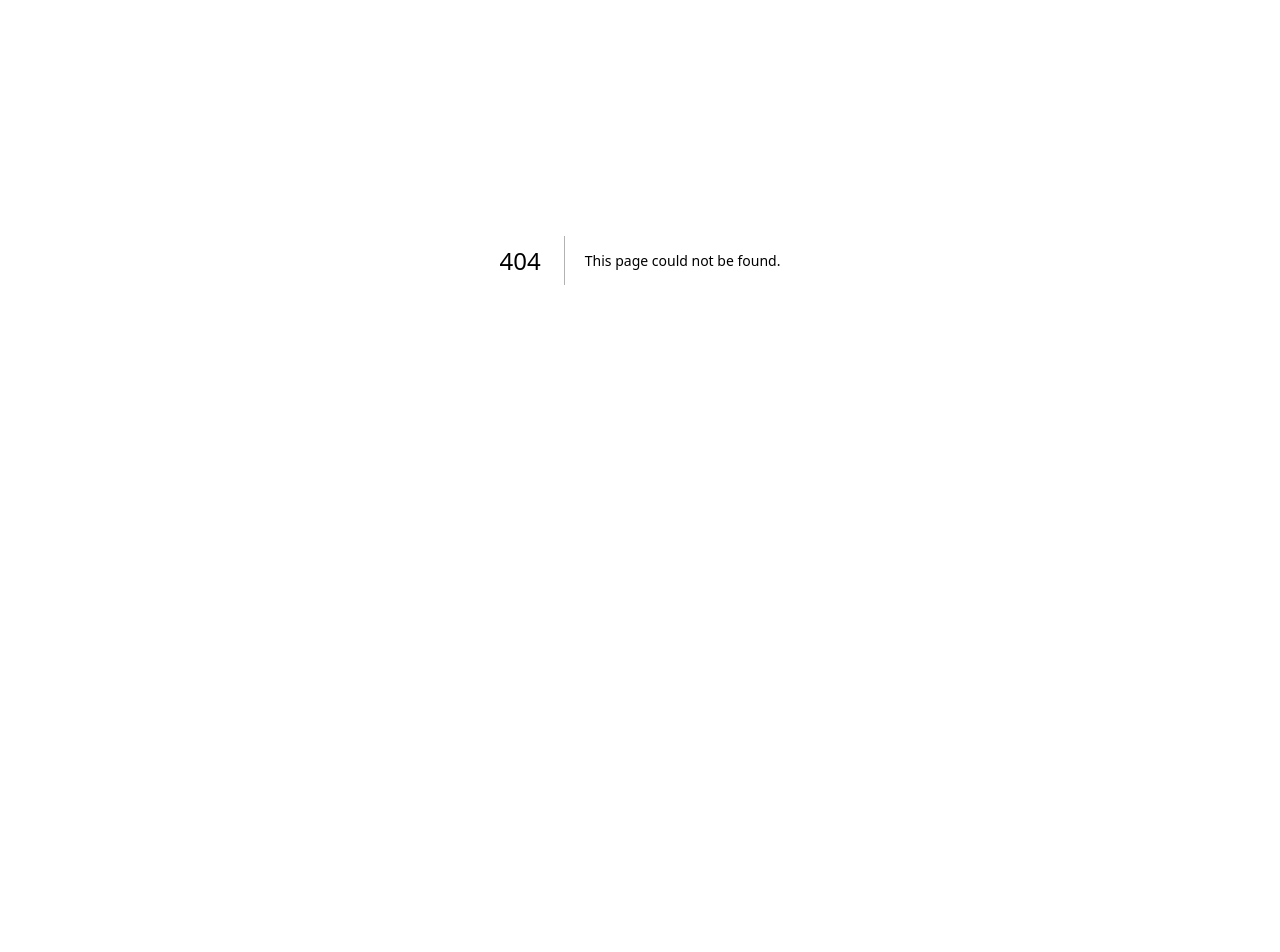
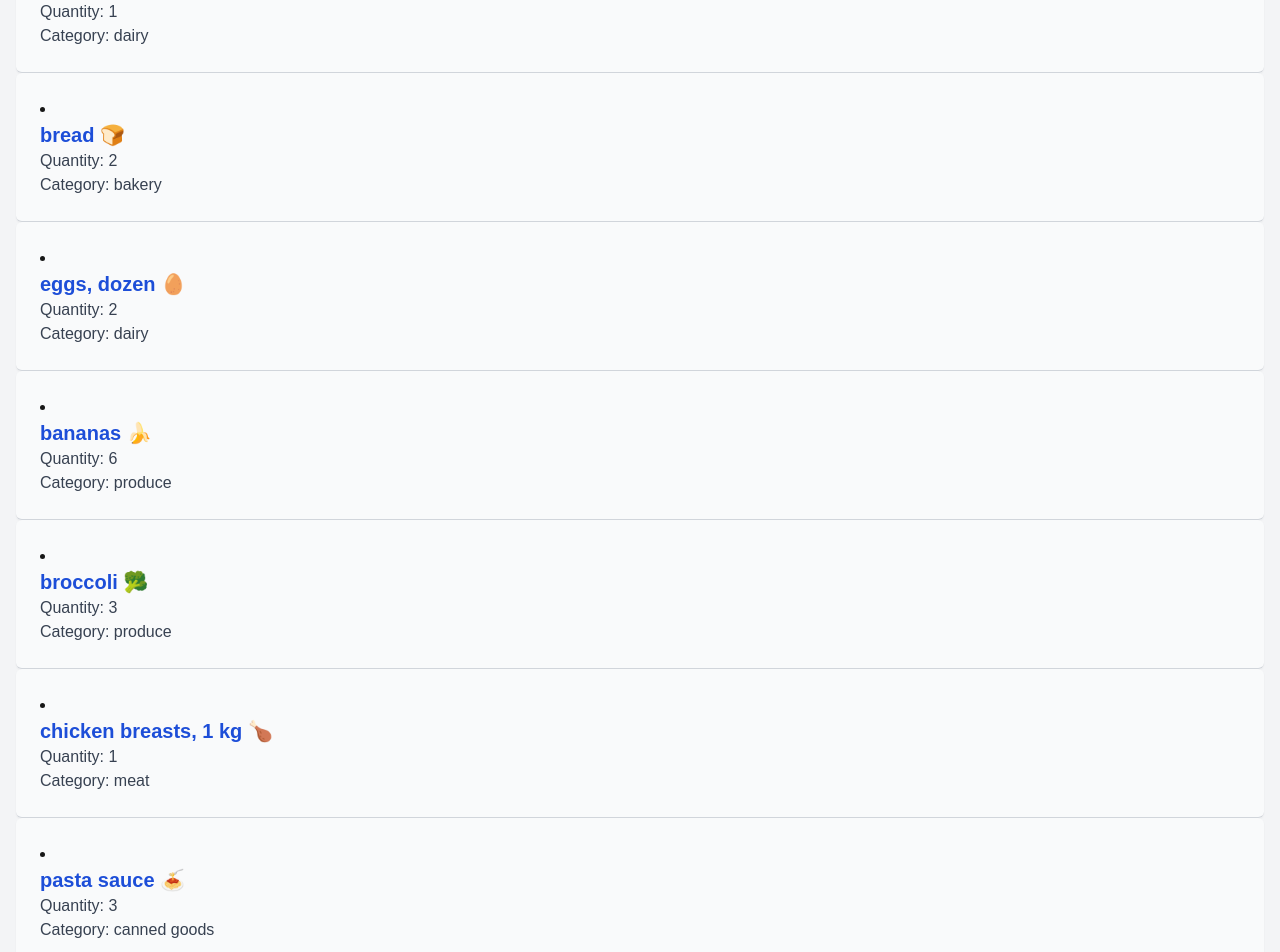
Before and after one commit to pranavbhalla22/cprg306-assignments, a Next.js app: page /week-3 in a window 1280 px wide. Before the commit this address had no page. Shown: the part 140-1092 px from the top of the page. Before the commit the page ends 800 px from the top, so only its background shows below. Built offline with nearby package versions, Linux system fonts and the light colour scheme.

Commit message:
make the cahnges

```diff
--- a/app/page.js
+++ b/app/page.js
@@ -7,6 +7,9 @@ export default function page(){
       <p>
         Link to week 2: <Link href="week-2">Week 2</Link>
       </p>
+      <p>
+      Link to week 3: <Link href="week-3">Week 3</Link>
+      </p>
     </div>
   );
 }
--- /dev/null
+++ b/app/week-3/item-list.js
@@ -0,0 +1,90 @@
+import Item from "./item";
+export default function ItemList(){
+    const item1 = {
+        name: "milk, 4 L 🥛",
+        quantity: 1,
+        category: "dairy",
+      };
+
+      const item2 = {
+        name: "bread 🍞",
+        quantity: 2,
+        category: "bakery",
+      };
+
+      const item3 = {
+        name: "eggs, dozen 🥚",
+        quantity: 2,
+        category: "dairy",
+      };
+
+      const item4 = {
+        name: "bananas 🍌",
+        quantity: 6,
+        category: "produce",
+      };
+
+      const item5 = {
+        name: "broccoli 🥦",
+        quantity: 3,
+        category: "produce",
+      };
+
+      const item6 = {
+        name: "chicken breasts, 1 kg 🍗",
+        quantity: 1,
+        category: "meat",
+      };
+
+      const item7 = {
+        name: "pasta sauce 🍝",
+        quantity: 3,
+        category: "canned goods",
+      };
+
+      const item8 = {
+        name: "spaghetti, 454 g 🍝",
+        quantity: 2,
+        category: "dry goods",
+      };
+
+      const item9 = {
+        name: "toilet paper, 12 pack 🧻",
+        quantity: 1,
+        category: "household",
+      };
+
+      const item10 = {
+        name: "paper towels, 6 pack",
+        quantity: 1,
+        category: "household",
+      };
+
+      const item11 = {
+        name: "dish soap 🍽️",
+        quantity: 1,
+        category: "household",
+      };
+
+      const item12 = {
+        name: "hand soap 🧼",
+        quantity: 4,
+        category: "household",
+      };
+      return(
+        <main>
+           <Item name={item1.name} quantity={item1.quantity} category={item1.category} />
+           <Item name={item2.name} quantity={item2.quantity} category={item2.category} />
+           <Item name={item3.name} quantity={item3.quantity} category={item3.category} />
+           <Item name={item4.name} quantity={item4.quantity} category={item4.category} />
+           <Item name={item5.name} quantity={item5.quantity} category={item5.category} />
+           <Item name={item6.name} quantity={item6.quantity} category={item6.category} />
+           <Item name={item7.name} quantity={item7.quantity} category={item7.category} />
+           <Item name={item8.name} quantity={item8.quantity} category={item8.category} />
+           <Item name={item9.name} quantity={item9.quantity} category={item9.category} />
+           <Item name={item10.name} quantity={item10.quantity} category={item10.category} />
+           <Item name={item11.name} quantity={item11.quantity} category={item11.category} />
+           <Item name={item12.name} quantity={item12.quantity} category={item12.category} />
+        </main>
+      );
+}
--- /dev/null
+++ b/app/week-3/item.js
@@ -0,0 +1,13 @@
+import React from 'react';
+
+const Item = ({ name, quantity, category }) => {
+    return (
+        <li className="p-6 border-b border-gray-300 bg-gray-50 rounded-md shadow-sm">
+            <div className="font-bold text-xl text-blue-700">{name}</div>
+            <div className="text-gray-700">Quantity: {quantity}</div>
+            <div className="text-gray-700">Category: {category}</div>
+        </li>
+    );
+};
+
+export default Item;
--- /dev/null
+++ b/app/week-3/page.js
@@ -0,0 +1,13 @@
+import React from 'react';
+import ItemList from './item-list';
+
+const Page = () => {
+    return (
+        <main className="p-4 bg-gray-100 min-h-screen">
+            <h1 className="text-2xl font-bold mb-4">Shopping List</h1>
+            <ItemList />
+        </main>
+    );
+};
+
+export default Page;
```
